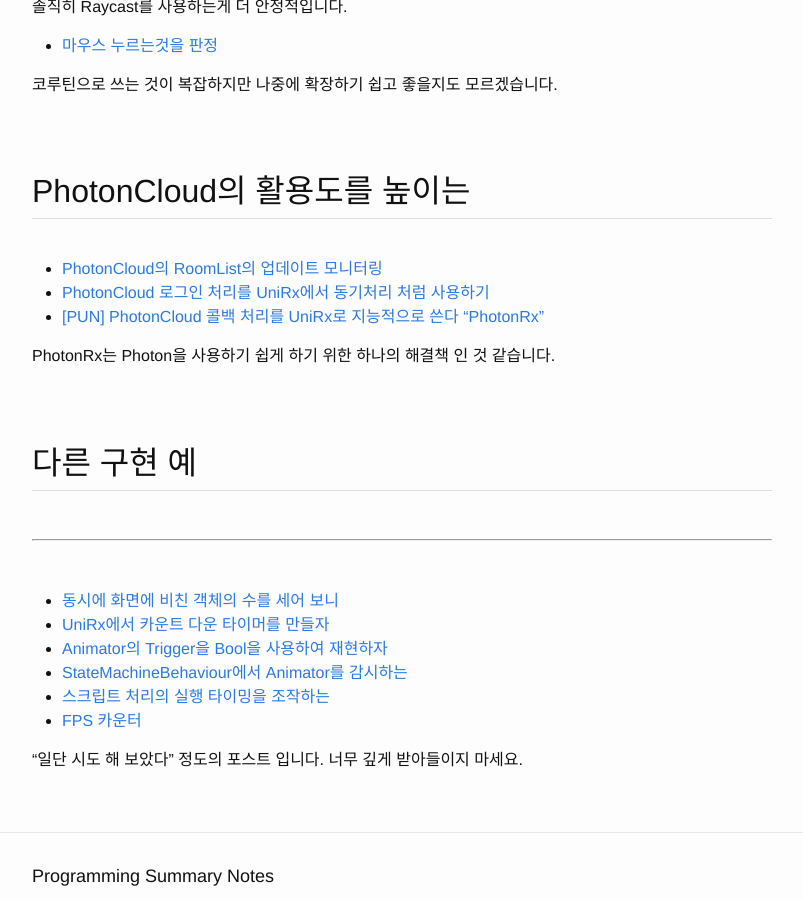
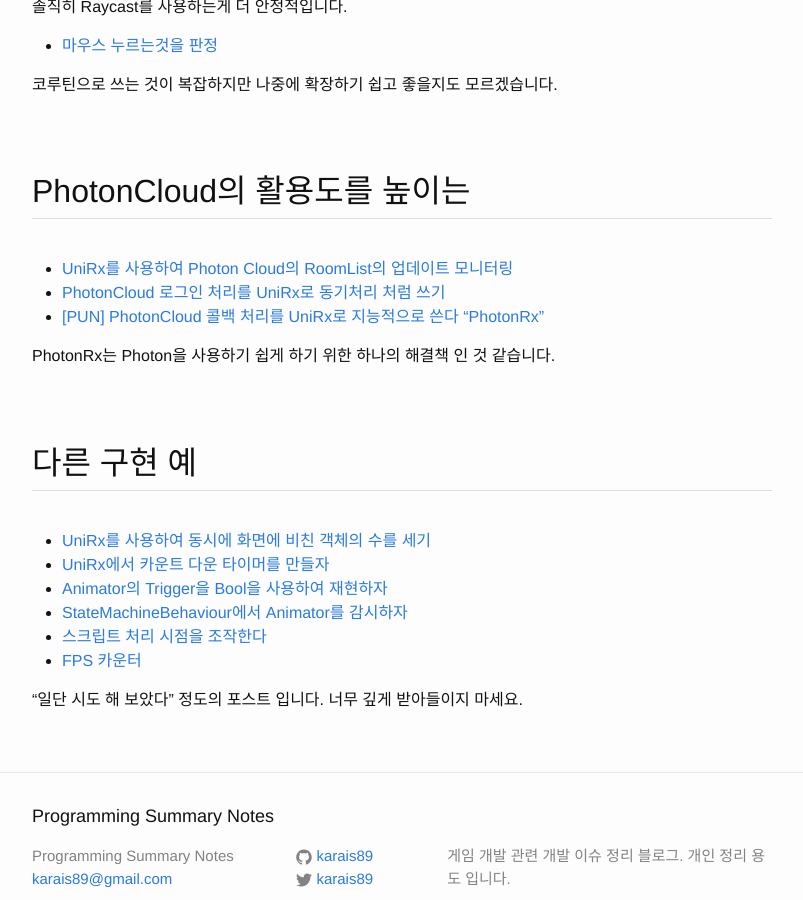
Before and after one commit to karais89/karais89.github.io_back, a Jekyll site: the page built from _posts/2019-10-16-UniRx-Post-list.md, in a window 1280 px wide and 900 px high, scrolled down 3899 px. Shown: the whole window, without its empty margins (238-1041 px from the left). Built offline with Jekyll 4.4.1, drawn with Linux system fonts in a browser that asks for light colours; some web fonts are replaced; comment, search, counter and statistics services are not loaded; some of the changed text lies outside the part shown.

Commit message:
modify post

```diff
--- a/_posts/2019-10-16-UniRx-Post-list.md
+++ b/_posts/2019-10-16-UniRx-Post-list.md
@@ -67,7 +67,7 @@
 ## Update()를 UniRx로 재 작성
 
 - [Update()를 Observable로 변환하는 방법]({% post_url 2019-10-10-UniRx-How-to-convert-Update-to-Observable %})
-- [ObserveEveryValueChanged 프레임간에 값의 변동을 감시하는]({% post_url 2019-10-05-UniRx-ObservableValueChanged %})
+- [ObserveEveryValueChanged 프레임간에 값의 변동을 감시하자]({% post_url 2019-10-05-UniRx-ObservableValueChanged %})
 
 UniRx를 도입하면 가장 먼저 해야 할 것 입니다. Update()의 재 작성 방법에 대해 정리해 보았습니다.
 
@@ -105,21 +105,19 @@
 
 ## PhotonCloud의 활용도를 높이는
 
-- [PhotonCloud의 RoomList의 업데이트 모니터링]({% post_url 2019-09-30-UniRx-Photon-Cloud-RoomList %})
-- [PhotonCloud 로그인 처리를 UniRx에서 동기처리 처럼 사용하기]({% post_url 2019-10-13-UniRx-PhotonCloud-Login-Process-like-sync %})
+- [UniRx를 사용하여 Photon Cloud의 RoomList의 업데이트 모니터링]({% post_url 2019-09-30-UniRx-Photon-Cloud-RoomList %})
+- [PhotonCloud 로그인 처리를 UniRx로 동기처리 처럼 쓰기]({% post_url 2019-10-13-UniRx-PhotonCloud-Login-Process-like-sync %})
 - [[PUN] PhotonCloud 콜백 처리를 UniRx로 지능적으로 쓴다 "PhotonRx"](https://qiita.com/toRisouP/items/10d9112eda30a0ba9278)
 
 PhotonRx는 Photon을 사용하기 쉽게 하기 위한 하나의 해결책 인 것 같습니다.
 
 ## 다른 구현 예
 
----
-
-- [동시에 화면에 비친 객체의 수를 세어 보니]({% post_url 2019-09-14-UniRx-Example-View-Screen-Count %})
+- [UniRx를 사용하여 동시에 화면에 비친 객체의 수를 세기]({% post_url 2019-09-14-UniRx-Example-View-Screen-Count %})
 - [UniRx에서 카운트 다운 타이머를 만들자]({% post_url 2019-09-29-UniRx-Count-Down-Timer %})
 - [Animator의 Trigger을 Bool을 사용하여 재현하자]({% post_url 2019-09-30-UniRx-Animator-Trigger-Bool %})
-- [StateMachineBehaviour에서 Animator를 감시하는]({% post_url 2019-10-05-UniRx-StateMachineBehaviour-Animator %})
-- [스크립트 처리의 실행 타이밍을 조작하는]({% post_url 2019-10-12-UniRx-Script-Processing-Time %})
+- [StateMachineBehaviour에서 Animator를 감시하자]({% post_url 2019-10-05-UniRx-StateMachineBehaviour-Animator %})
+- [스크립트 처리 시점을 조작한다]({% post_url 2019-10-12-UniRx-Script-Processing-Time %})
 - [FPS 카운터](https://qiita.com/toRisouP/items/1d0682e7a35cdb04bc38)
 
 "일단 시도 해 보았다" 정도의 포스트 입니다. 너무 깊게 받아들이지 마세요.
```
